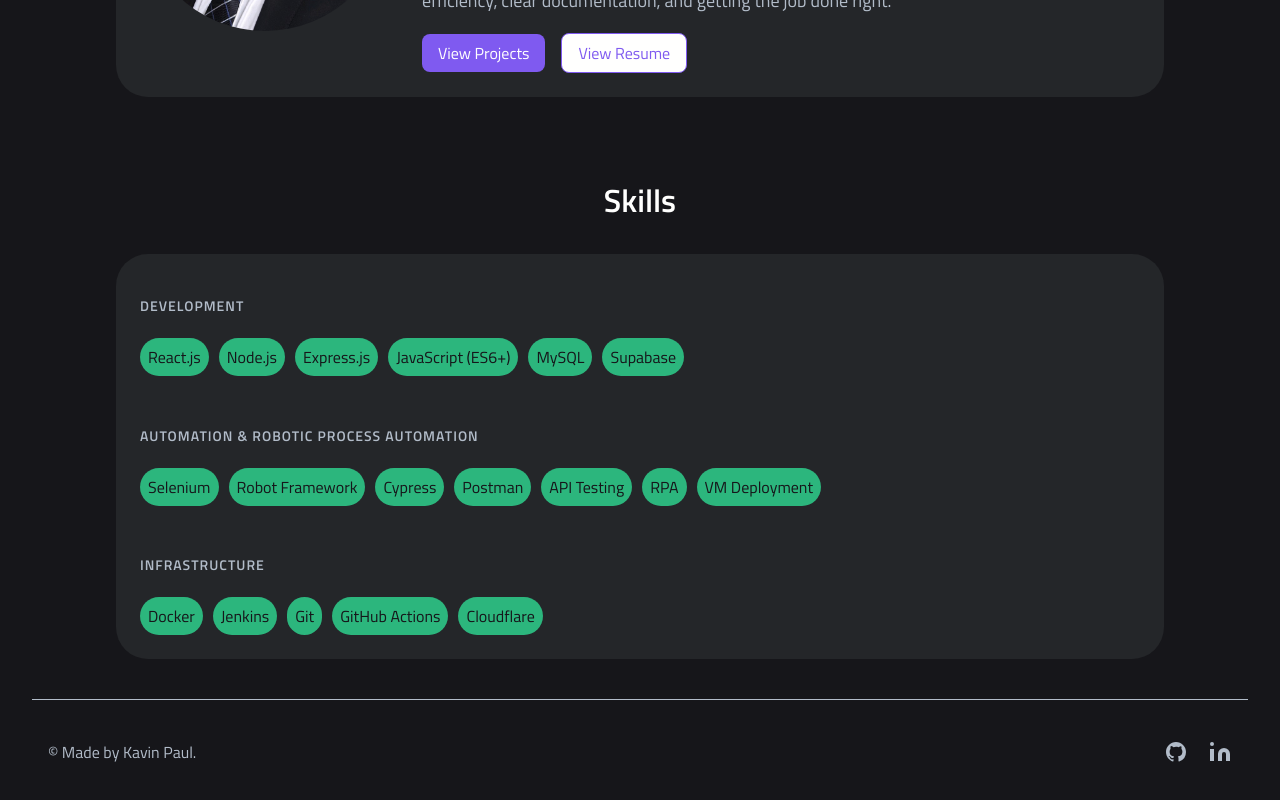
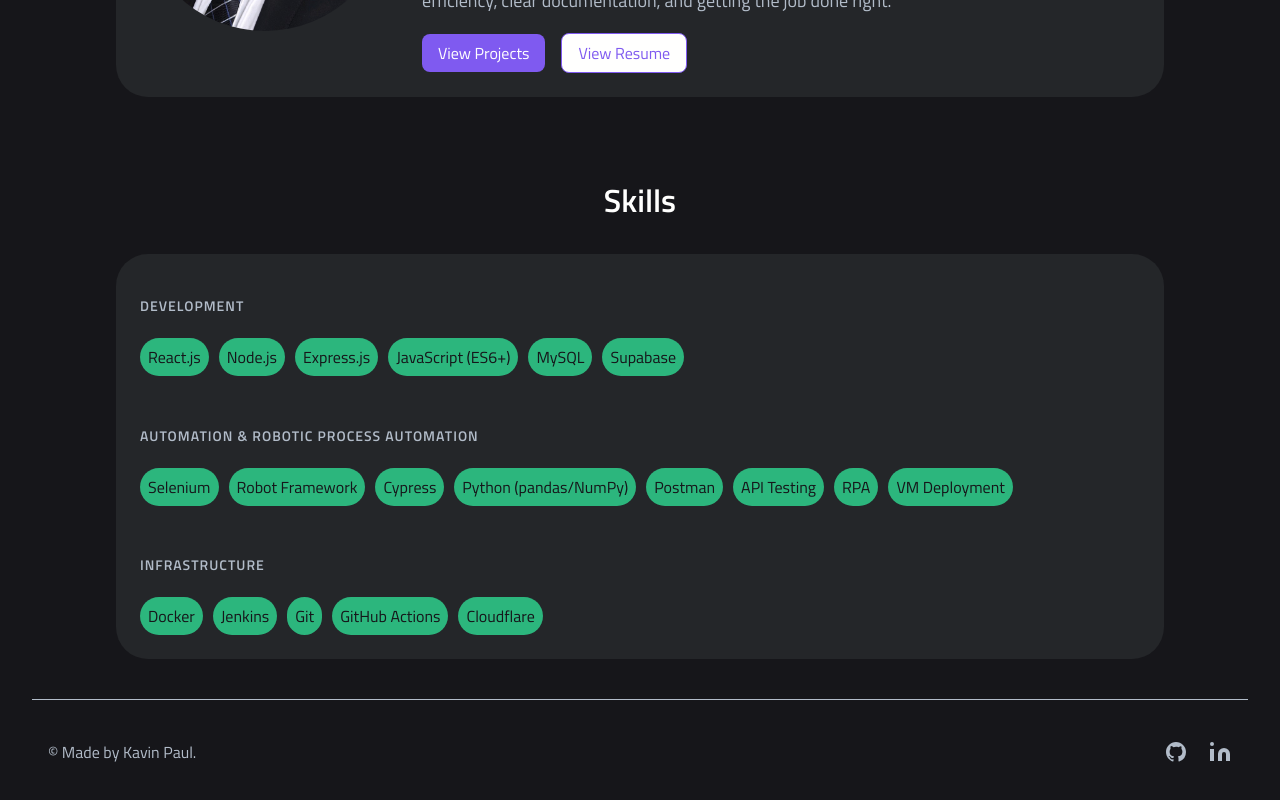
Before and after one commit to CodingKavin/MyPortfolio, a React (Vite) app: page / in a window 1280 px wide. Shown: the part 554-1354 px from the top of the page. Built offline with nearby package versions, Linux system fonts and the light colour scheme.

Commit message:
update resume and about page adding python

```diff
--- a/src/pages/AboutPage/AboutPage.jsx
+++ b/src/pages/AboutPage/AboutPage.jsx
@@ -24,6 +24,7 @@
         "Selenium",
         "Robot Framework",
         "Cypress",
+        "Python (pandas/NumPy)",
         "Postman",
         "API Testing",
         "RPA",
```
Also changed, not shown: 1 other file (tests, documents, lock files or other folders).
